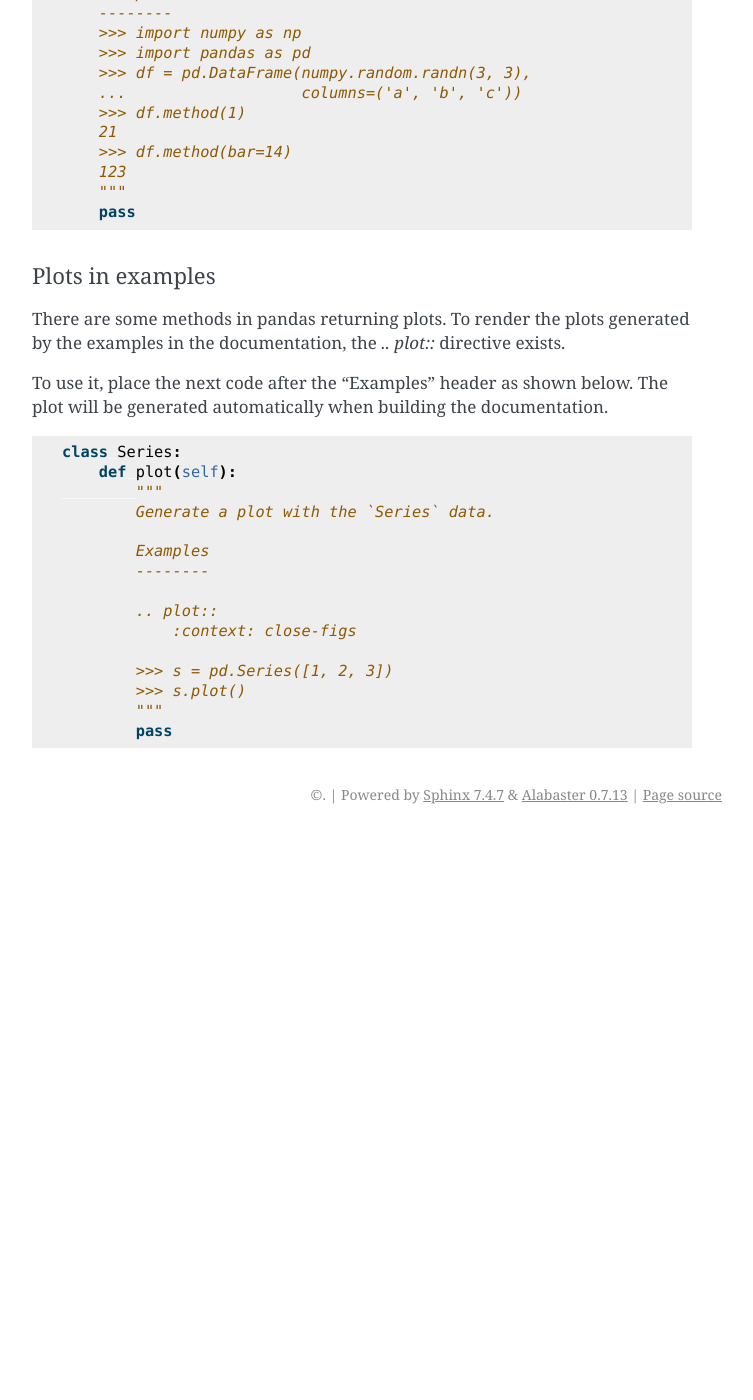
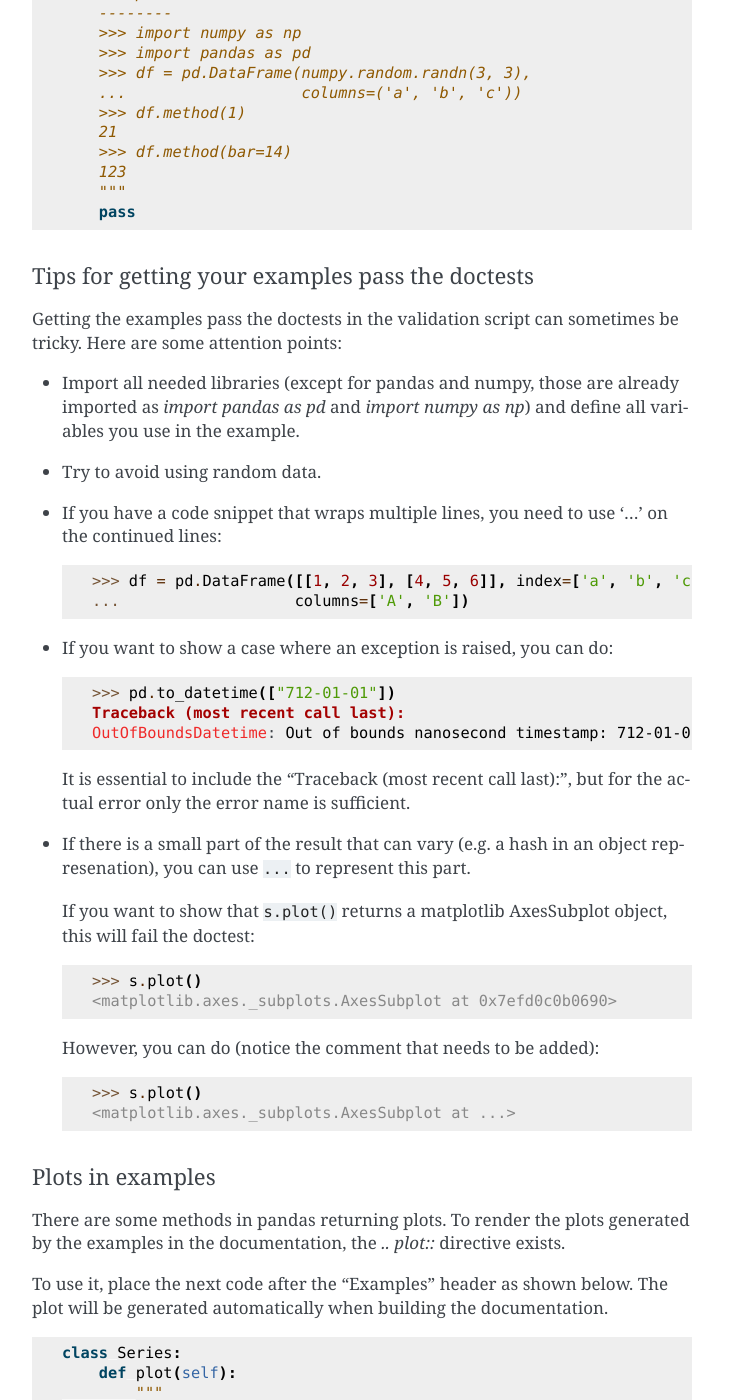
Before and after one commit to python-sprints/python-sprints.github.io, a Sphinx documentation site: the page built from pandas/guide/source/pandas_docstring.rst, in a window 1280 px wide and 1400 px high, scrolled down 15524 px. Shown: the whole window, without its empty margins (388-1141 px from the left). Built offline with Sphinx 7.4.7, drawn with Linux system fonts in a browser that asks for light colours; before the commit the page ends 16358 px from its top, so only the background shows below that; some of the changed text lies outside the part shown.

Commit message:
add doctest tips

```diff
--- a/pandas/guide/source/pandas_docstring.rst
+++ b/pandas/guide/source/pandas_docstring.rst
@@ -815,6 +815,52 @@ positional arguments `head(3)`.
         pass
 
 
+.. _docstring.doctest_tips:
+
+Tips for getting your examples pass the doctests
+^^^^^^^^^^^^^^^^^^^^^^^^^^^^^^^^^^^^^^^^^^^^^^^^
+
+Getting the examples pass the doctests in the validation script can sometimes
+be tricky. Here are some attention points:
+
+* Import all needed libraries (except for pandas and numpy, those are already
+  imported as `import pandas as pd` and `import numpy as np`) and define all
+  variables you use in the example.
+
+* Try to avoid using random data.
+
+* If you have a code snippet that wraps multiple lines, you need to use '...'
+  on the continued lines:
+
+  ::
+
+    >>> df = pd.DataFrame([[1, 2, 3], [4, 5, 6]], index=['a', 'b', 'c'],
+    ...                   columns=['A', 'B'])
+
+* If you want to show a case where an exception is raised, you can do::
+
+    >>> pd.to_datetime(["712-01-01"])
+    Traceback (most recent call last):
+    OutOfBoundsDatetime: Out of bounds nanosecond timestamp: 712-01-01 00:00:00
+
+  It is essential to include the "Traceback (most recent call last):", but for
+  the actual error only the error name is sufficient.
+
+* If there is a small part of the result that can vary (e.g. a hash in an object
+  represenation), you can use ``...`` to represent this part.
+
+  If you want to show that ``s.plot()`` returns a matplotlib AxesSubplot object,
+  this will fail the doctest::
+
+    >>> s.plot()
+    <matplotlib.axes._subplots.AxesSubplot at 0x7efd0c0b0690>
+
+  However, you can do (notice the comment that needs to be added)::
+
+    >>> s.plot()  # doctest: +ELLIPSIS
+    <matplotlib.axes._subplots.AxesSubplot at ...>
+
+
 .. _docstring.example_plots:
 
 Plots in examples
```
